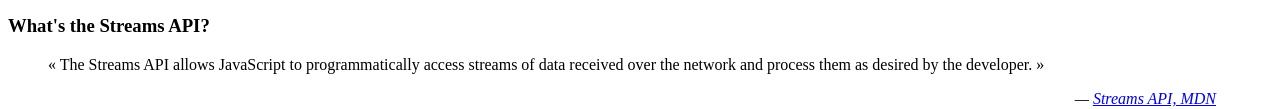
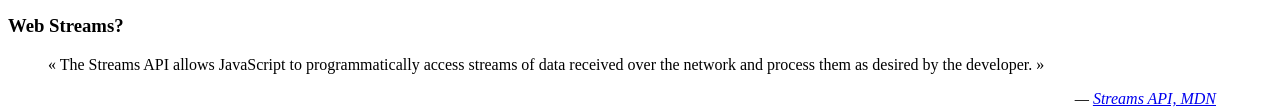
Before and after one commit to MattiasBuelens/web-streams-talk, a website built with Vite: page index.html in a window 1280 px wide. Shown: the part 424-533 px from the top of the page. Built offline with nearby package versions, Linux system fonts and the light colour scheme; a web font is replaced by a local one; what reveal.js would draw is missing.

Commit message:
Tweak title

```diff
--- a/index.html
+++ b/index.html
@@ -44,7 +44,7 @@
         </section>
         <section>
           <section>
-            <h1>What's the Streams API?</h1>
+            <h1>Web Streams?</h1>
           </section>
           <section>
             <blockquote>
```
